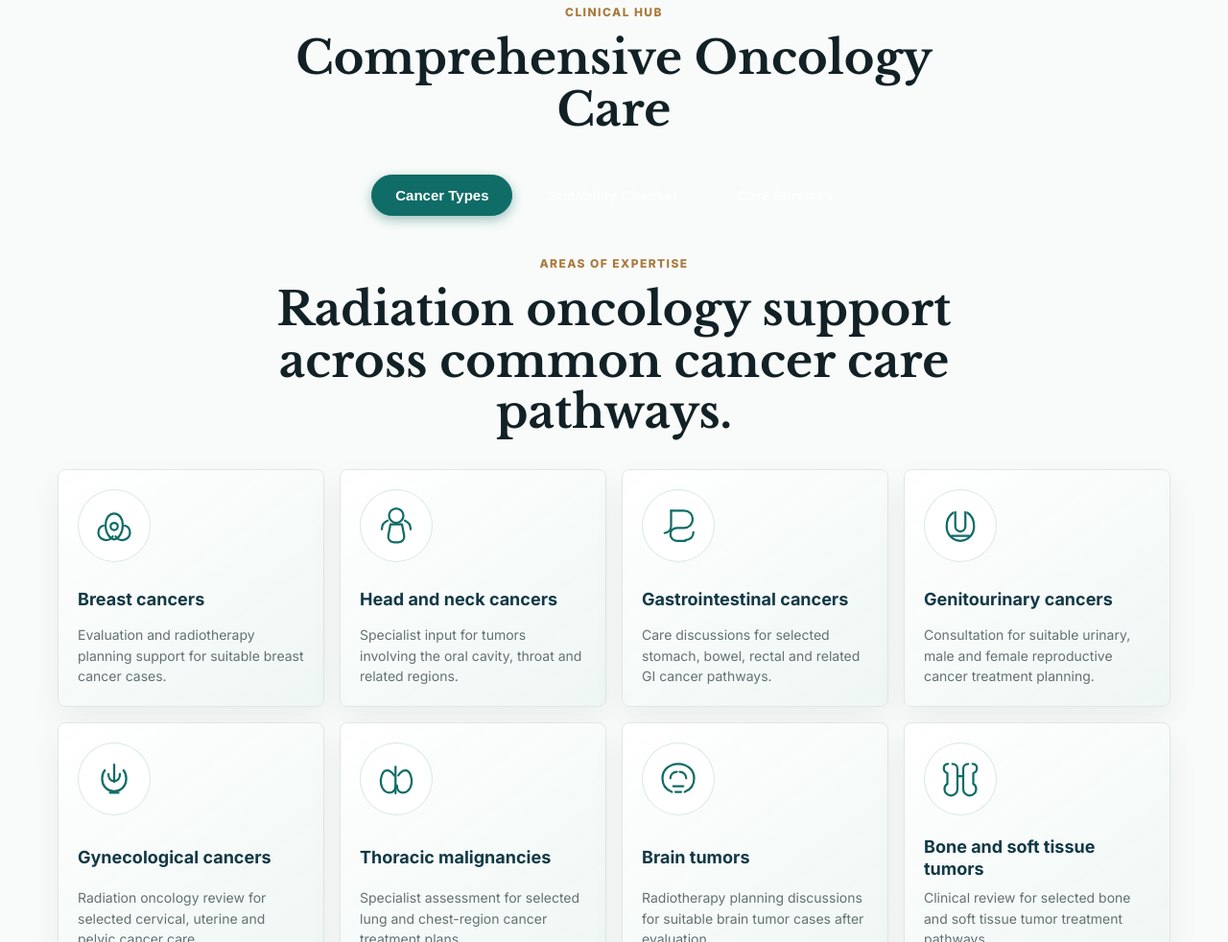
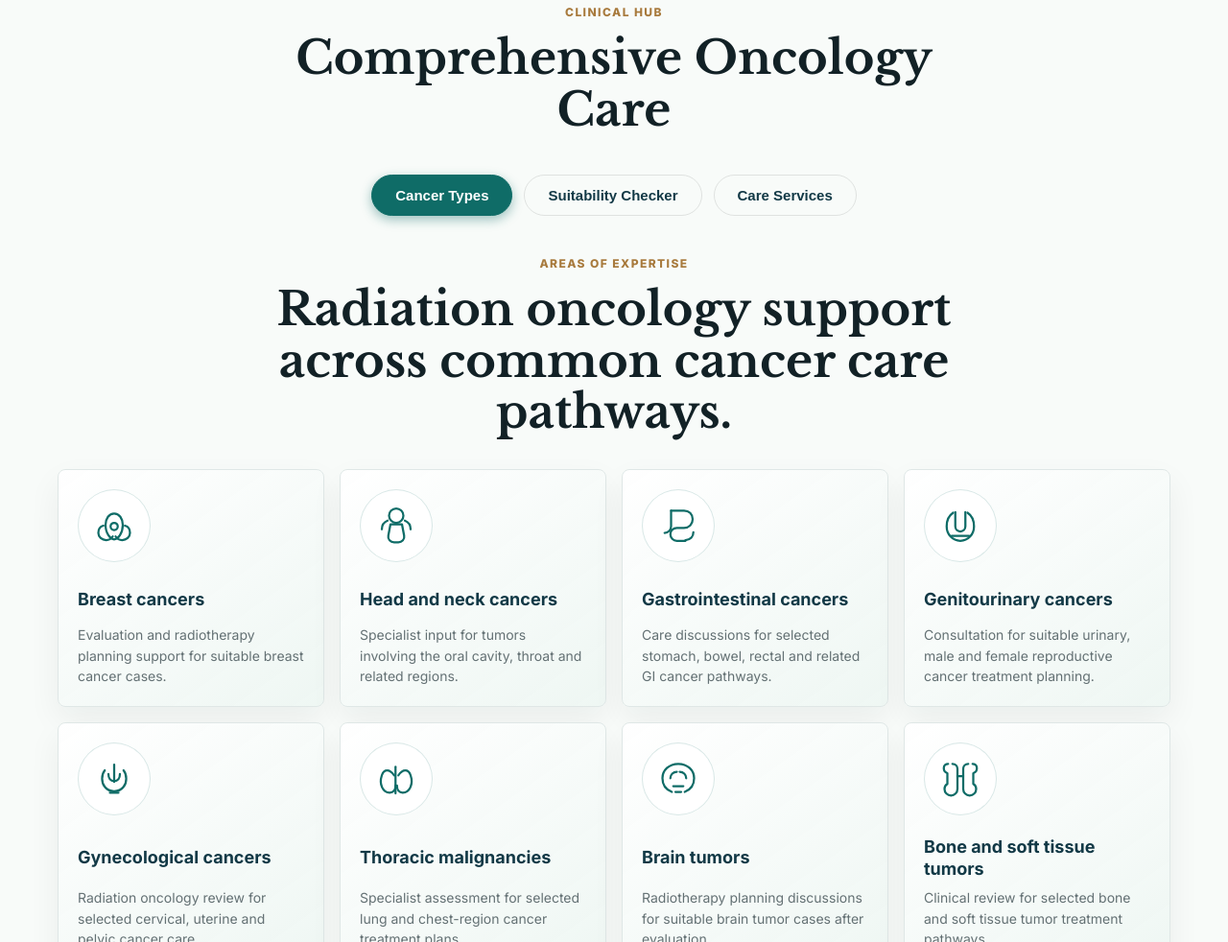
Before and after one commit to pankaj2816/dr-neeraj-rathee, a plain HTML site: page index.html in a window 1280 px wide. Shown: the part 2838-3820 px from the top of the page at 96% size. Drawn offline with nearby package versions, Linux system fonts and the light colour scheme.

Commit message:
fix: make inactive hub tabs visible on light background

```diff
--- a/styles.css
+++ b/styles.css
@@ -1553,11 +1553,11 @@ h3 {
 }
 
 .hub-main-tab {
-  background: rgba(255, 255, 255, 0.05);
-  border: 1px solid rgba(255, 255, 255, 0.16);
+  background: transparent;
+  border: 1px solid rgba(0, 0, 0, 0.1);
   padding: 12px 24px;
   border-radius: 30px;
-  color: rgba(255, 255, 255, 0.7);
+  color: var(--deep);
   font-weight: 600;
   font-size: 15px;
   cursor: pointer;
@@ -1565,8 +1565,9 @@ h3 {
 }
 
 .hub-main-tab:hover {
-  background: rgba(255, 255, 255, 0.1);
-  color: var(--white);
+  background: rgba(15, 108, 103, 0.05);
+  color: var(--teal);
+  border-color: var(--teal);
 }
 
 .hub-main-tab.active {
```
